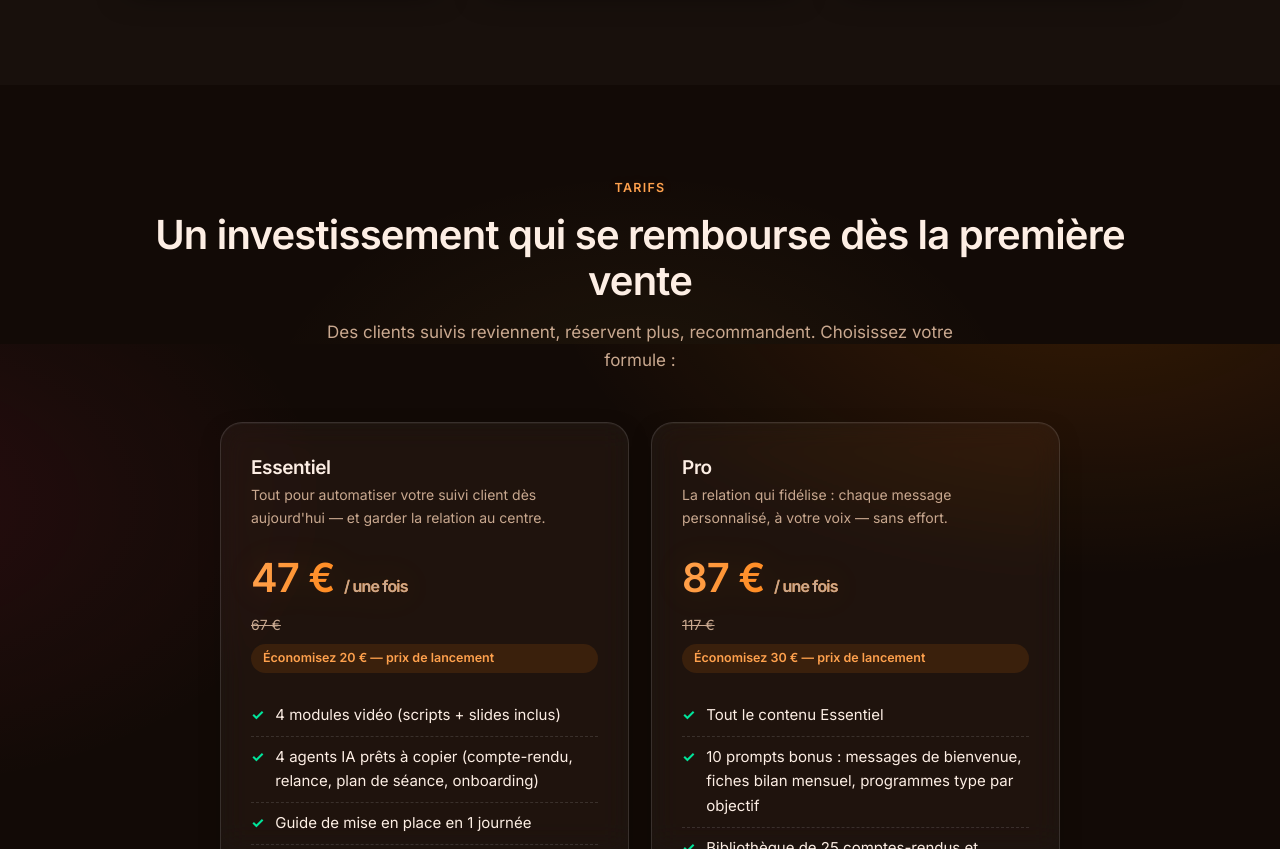
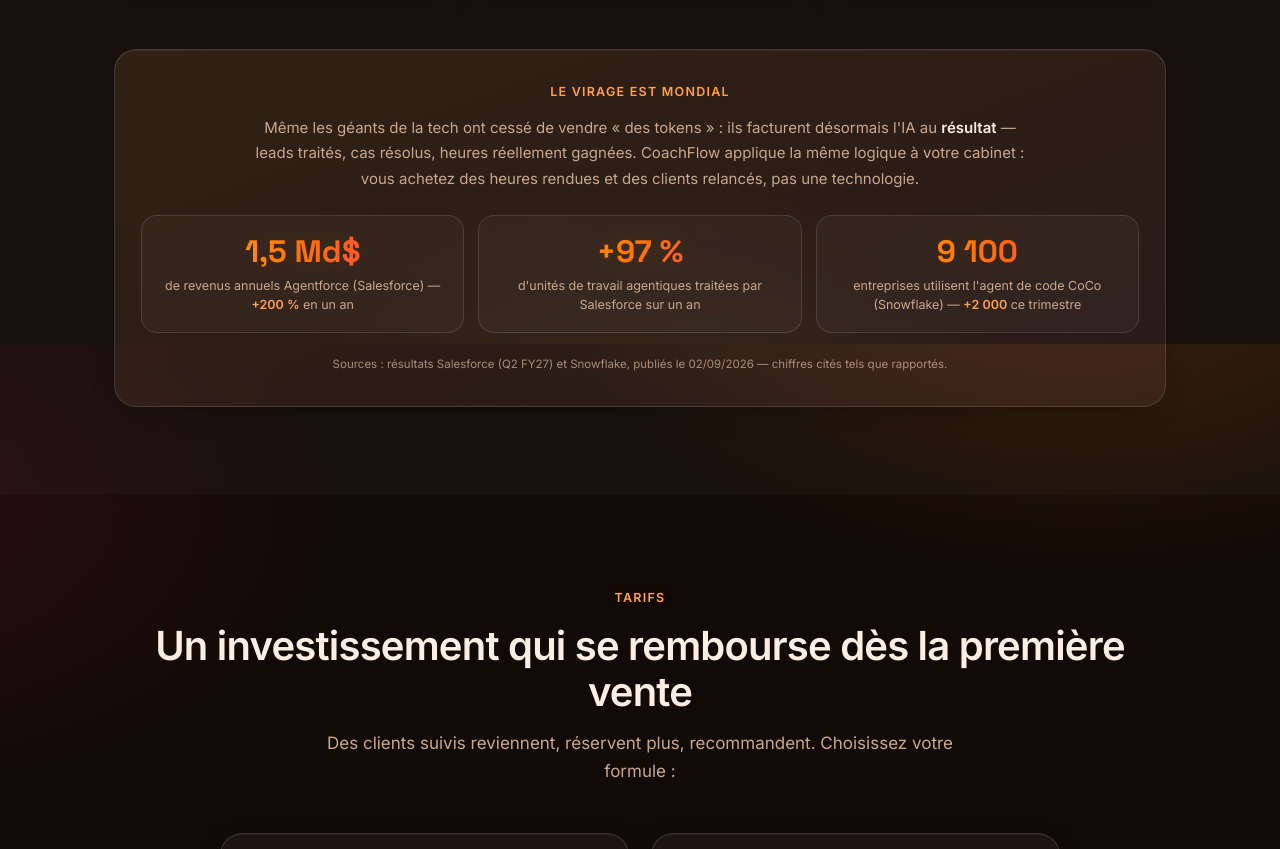
Before and after one commit to Dembis91-940/coachflow-ia, a plain HTML site: page index.html in a window 1280 px wide. Shown: the part 6856-7705 px from the top of the page. Drawn offline with nearby package versions, Linux system fonts and the light colour scheme.

Commit message:
Preuve sociale chiffrée : le virage du pricing au résultat (Salesforce Q2 FY27, Snowflake) — veille 03/09/2026

```diff
--- a/index.html
+++ b/index.html
@@ -38,6 +38,20 @@
 <link rel="preconnect" href="https://fonts.gstatic.com" crossorigin>
 <link href="https://fonts.googleapis.com/css2?family=Space+Grotesk:wght@500;600;700&display=swap" rel="stylesheet">
 <link rel="stylesheet" href="assets/css/style.css">
+<style>
+/* Preuve de marché — ajout veille 03/09/2026 (s'appuie sur les tokens du design system) */
+.market-proof{margin-top:52px;padding:32px 26px;border:1px solid var(--line);border-radius:var(--radius-lg);background:linear-gradient(160deg,rgba(255,122,0,.07),rgba(255,46,99,.03)),var(--card);box-shadow:var(--shadow),inset 0 1px 0 rgba(255,255,255,.05)}
+.market-proof .kicker{display:block;text-align:center;margin-bottom:12px}
+.market-proof .mp-lead{color:var(--muted);font-size:15px;line-height:1.7;text-align:center;max-width:780px;margin:0 auto 24px}
+.market-proof .mp-lead b{color:var(--ink)}
+.market-proof .mp-stats{display:grid;grid-template-columns:repeat(3,1fr);gap:14px;margin-bottom:22px}
+.market-proof .mp-stat{background:rgba(255,255,255,.03);border:1px solid var(--line);border-radius:var(--radius);padding:18px 16px;text-align:center}
+.market-proof .mp-stat b{display:block;font-family:var(--font-head);font-size:clamp(23px,2.8vw,31px);line-height:1.15;background:var(--grad);-webkit-background-clip:text;background-clip:text;-webkit-text-fill-color:transparent;color:transparent;filter:drop-shadow(0 0 14px var(--accent-soft));margin-bottom:7px}
+.market-proof .mp-stat span{display:block;font-size:12.5px;line-height:1.5;color:var(--muted)}
+.market-proof .mp-stat em{font-style:normal;color:var(--accent-bright);font-weight:700}
+.market-proof .mp-src{font-size:11.5px;text-align:center;color:var(--muted);opacity:.8;margin:0}
+@media(max-width:760px){.market-proof .mp-stats{grid-template-columns:1fr}}
+</style>
 </head>
 <body>
 
@@ -309,6 +323,17 @@
         <div class="who"><div class="avatar a6">NG</div><div><b>Nadia G.</b><span>Coach sportive en ligne, Toulouse</span></div></div>
       </div>
     </div>
+
+    <div class="market-proof reveal">
+      <span class="kicker">Le virage est mondial</span>
+      <p class="mp-lead">Même les géants de la tech ont cessé de vendre « des tokens » : ils facturent désormais l'IA au <b>résultat</b> — leads traités, cas résolus, heures réellement gagnées. CoachFlow applique la même logique à votre cabinet : vous achetez des heures rendues et des clients relancés, pas une technologie.</p>
+      <div class="mp-stats">
+        <div class="mp-stat"><b>1,5 Md$</b><span>de revenus annuels Agentforce (Salesforce) — <em>+200 %</em> en un an</span></div>
+        <div class="mp-stat"><b>+97 %</b><span>d'unités de travail agentiques traitées par Salesforce sur un an</span></div>
+        <div class="mp-stat"><b>9 100</b><span>entreprises utilisent l'agent de code CoCo (Snowflake) — <em>+2 000</em> ce trimestre</span></div>
+      </div>
+      <p class="mp-src">Sources : résultats Salesforce (Q2 FY27) et Snowflake, publiés le 02/09/2026 — chiffres cités tels que rapportés.</p>
+    </div>
   </div>
 </section>
 
```
